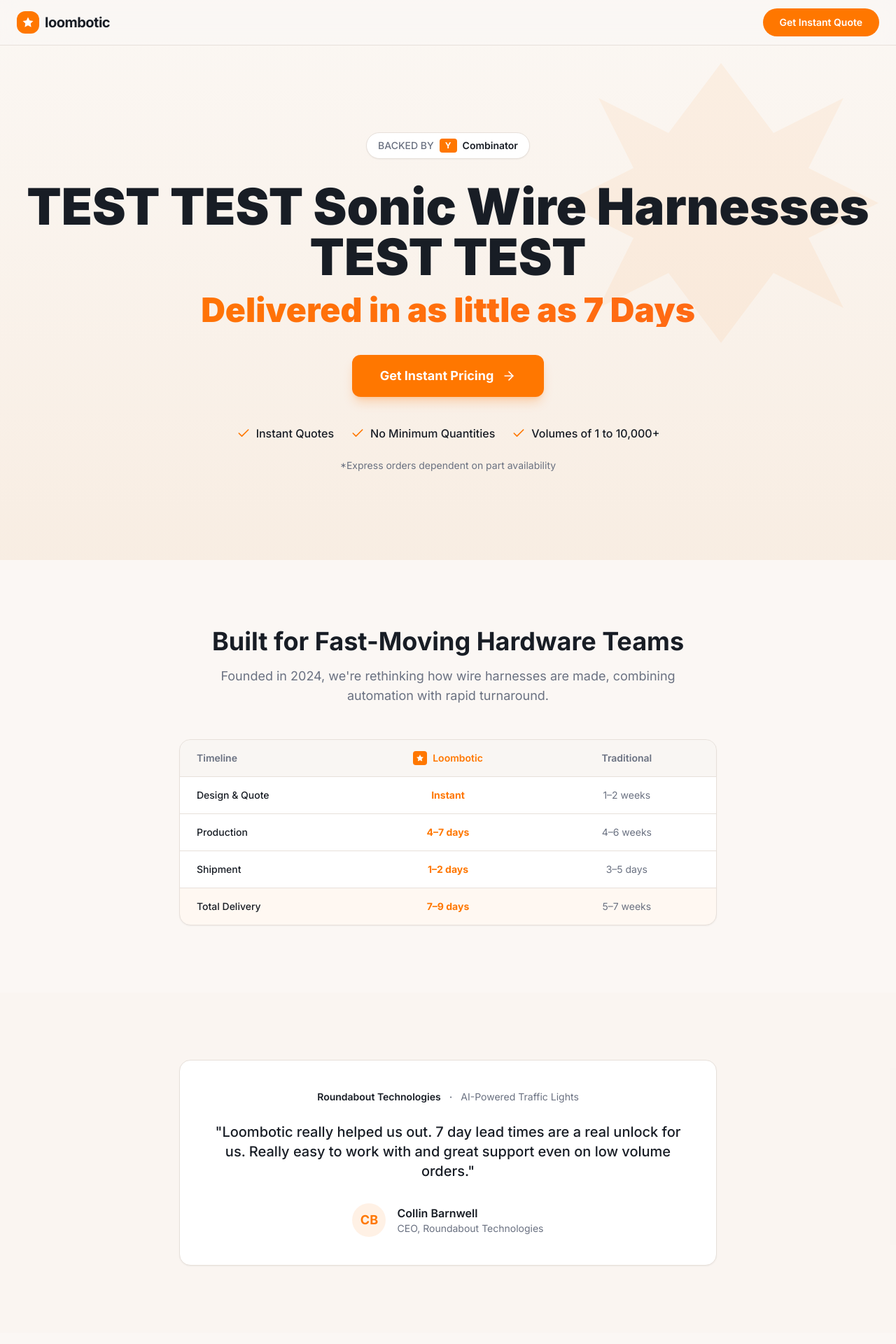
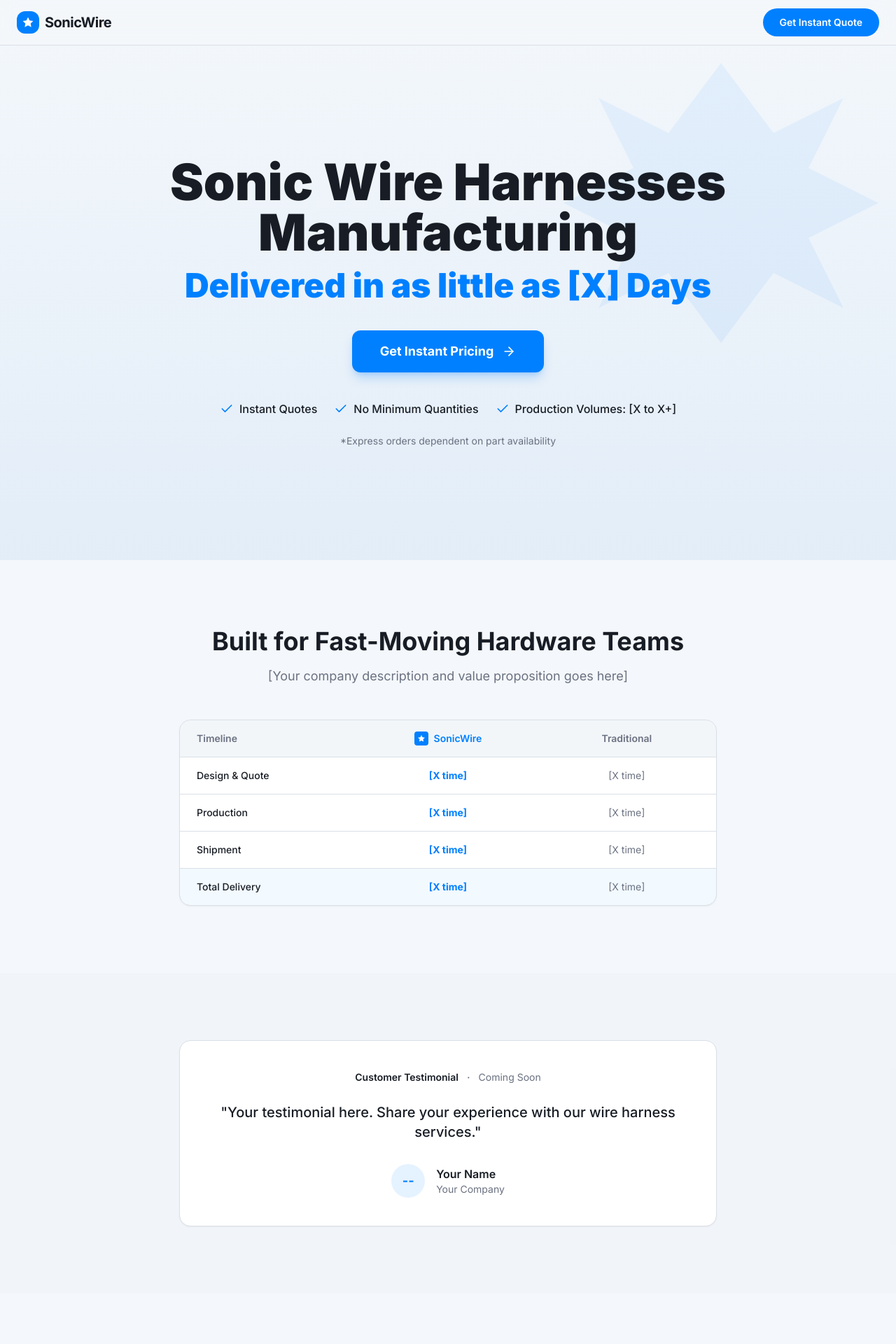
Before and after one commit to zjoseph03/sonicwire, a React (Vite) app: page / in a window 1280 px wide. Shown: the top 1920 px of the page at 70% size. Built offline with nearby package versions, Linux system fonts and the light colour scheme; the HTML template or start-up script is replaced by a standard one.

Commit message:
put placeholder details instead of real details

```diff
--- a/index.html
+++ b/index.html
@@ -2,25 +2,21 @@
 <html lang="en">
   <head>
     <meta charset="UTF-8" />
+    <link rel="icon" type="image/svg+xml" href="/favicon.svg" />
     <meta name="viewport" content="width=device-width, initial-scale=1.0" />
-    <!-- TODO: Set the document title to the name of your application -->
-    <title>Sonic Wire</title>
-    <meta name="description" content="Lovable Generated Project">
-    <meta name="author" content="Lovable" />
-
-    <!-- TODO: Update og:title to match your application name -->
-
+    <title>SonicWire - Fast Wire Harness Manufacturing</title>
+    <meta name="description" content="Get custom wire harnesses delivered in as little as 7 days. Instant quotes, no minimums, volumes from 1 to 10,000+.">
+    <meta name="author" content="SonicWire" />
 
     <meta property="og:type" content="website" />
-    <meta property="og:image" content="https://pub-bb2e103a32db4e198524a2e9ed8f35b4.r2.dev/458fabe9-6f65-4d37-9d2d-8e6870fba646/id-preview-f6409f9c--3ec2aa14-84ea-4810-97fa-1940c3651406.lovable.app-1771273072853.png">
+    <meta property="og:title" content="SonicWire - Fast Wire Harness Manufacturing">
+    <meta property="og:description" content="Get custom wire harnesses delivered in as little as 7 days. Instant quotes, no minimums, volumes from 1 to 10,000+.">
+    <meta property="og:image" content="/favicon.svg">
 
     <meta name="twitter:card" content="summary_large_image" />
-    <meta name="twitter:site" content="@Lovable" />
-    <meta name="twitter:image" content="https://pub-bb2e103a32db4e198524a2e9ed8f35b4.r2.dev/458fabe9-6f65-4d37-9d2d-8e6870fba646/id-preview-f6409f9c--3ec2aa14-84ea-4810-97fa-1940c3651406.lovable.app-1771273072853.png">
-    <meta property="og:title" content="Sonic Wire">
-  <meta name="twitter:title" content="Sonic Wire">
-  <meta property="og:description" content="Lovable Generated Project">
-  <meta name="twitter:description" content="Lovable Generated Project">
+    <meta name="twitter:title" content="SonicWire - Fast Wire Harness Manufacturing">
+    <meta name="twitter:description" content="Get custom wire harnesses delivered in as little as 7 days. Instant quotes, no minimums, volumes from 1 to 10,000+.">
+    <meta name="twitter:image" content="/favicon.svg">
 </head>
 
   <body>
--- a/src/App.tsx
+++ b/src/App.tsx
@@ -4,6 +4,7 @@ import { TooltipProvider } from "@/components/ui/tooltip";
 import { QueryClient, QueryClientProvider } from "@tanstack/react-query";
 import { BrowserRouter, Routes, Route } from "react-router-dom";
 import Index from "./pages/Index";
+import QuoteRequest from "./pages/QuoteRequest";
 import NotFound from "./pages/NotFound";
 
 const queryClient = new QueryClient();
@@ -16,6 +17,7 @@ const App = () => (
       <BrowserRouter>
         <Routes>
           <Route path="/" element={<Index />} />
+          <Route path="/quote-request" element={<QuoteRequest />} />
           {/* ADD ALL CUSTOM ROUTES ABOVE THE CATCH-ALL "*" ROUTE */}
           <Route path="*" element={<NotFound />} />
         </Routes>
--- a/src/components/ComparisonTable.tsx
+++ b/src/components/ComparisonTable.tsx
@@ -1,10 +1,10 @@
 import { motion } from "framer-motion";
 
 const timelineData = [
-  { label: "Design & Quote", loombotic: "Instant", traditional: "1–2 weeks" },
-  { label: "Production", loombotic: "4–7 days", traditional: "4–6 weeks" },
-  { label: "Shipment", loombotic: "1–2 days", traditional: "3–5 days" },
-  { label: "Total Delivery", loombotic: "7–9 days", traditional: "5–7 weeks" },
+  { label: "Design & Quote", sonicwire: "[X time]", traditional: "[X time]" },
+  { label: "Production", sonicwire: "[X time]", traditional: "[X time]" },
+  { label: "Shipment", sonicwire: "[X time]", traditional: "[X time]" },
+  { label: "Total Delivery", sonicwire: "[X time]", traditional: "[X time]" },
 ];
 
 const ComparisonTable = () => {
@@ -22,7 +22,7 @@ const ComparisonTable = () => {
             Built for Fast-Moving Hardware Teams
           </h2>
           <p className="text-muted-foreground text-lg max-w-2xl mx-auto">
-            Founded in 2024, we're rethinking how wire harnesses are made, combining automation with rapid turnaround.
+            [Your company description and value proposition goes here]
           </p>
         </motion.div>
 
@@ -43,7 +43,7 @@ const ComparisonTable = () => {
                     <path d="M12 2L15.09 8.26L22 9.27L17 14.14L18.18 21.02L12 17.77L5.82 21.02L7 14.14L2 9.27L8.91 8.26L12 2Z" fill="white"/>
                   </svg>
                 </div>
-                Loombotic
+                SonicWire
               </div>
               <div className="px-6 py-4 text-sm font-semibold text-muted-foreground text-center">Traditional</div>
             </div>
@@ -55,7 +55,7 @@ const ComparisonTable = () => {
                 className={`grid grid-cols-3 ${index !== timelineData.length - 1 ? "border-b border-border" : ""} ${index === timelineData.length - 1 ? "bg-primary/5" : ""}`}
               >
                 <div className="px-6 py-4 text-sm font-medium text-foreground">{row.label}</div>
-                <div className="px-6 py-4 text-sm font-bold text-primary text-center">{row.loombotic}</div>
+                <div className="px-6 py-4 text-sm font-bold text-primary text-center">{row.sonicwire}</div>
                 <div className="px-6 py-4 text-sm text-muted-foreground text-center">{row.traditional}</div>
               </div>
             ))}
--- a/src/components/Features.tsx
+++ b/src/components/Features.tsx
@@ -5,17 +5,17 @@ const features = [
   {
     icon: Zap,
     title: "Rapid Production",
-    description: "Automated systems deliver finished harnesses in as little as 7 days, reducing lead times by 75%.",
+    description: "[Description of your rapid production capabilities and benefits]",
   },
   {
     icon: Layers,
     title: "Volume Flexibility",
-    description: "From single-unit prototypes to runs exceeding 10,000 units with consistent quality.",
+    description: "[Description of your volume flexibility and range]",
   },
   {
     icon: ShieldCheck,
     title: "Certified Quality",
-    description: "IPC/WHMA-A-620 certified technicians ensure compliance with industry standards.",
+    description: "[Description of your quality certifications and standards]",
   },
 ];
 
--- a/src/components/Hero.tsx
+++ b/src/components/Hero.tsx
@@ -2,45 +2,34 @@ import { ArrowRight, Check } from "lucide-react";
 import { motion } from "framer-motion";
 
 const Hero = () => {
-  const benefits = ["Instant Quotes", "No Minimum Quantities", "Volumes of 1 to 10,000+"];
+  const benefits = ["Instant Quotes", "No Minimum Quantities", "Production Volumes: [X to X+]"];
 
   return (
     <section className="relative min-h-screen flex items-center justify-center hero-bg hero-grid overflow-hidden pt-16">
       {/* Large watermark logo */}
       <div className="absolute top-10 right-0 w-[500px] h-[500px] opacity-[0.06] pointer-events-none">
-        <svg viewBox="0 0 200 200" fill="hsl(28, 100%, 50%)" className="w-full h-full">
+        <svg viewBox="0 0 200 200" fill="hsl(210, 100%, 50%)" className="w-full h-full">
           <path d="M100 20 L130 60 L170 40 L150 80 L190 100 L150 120 L170 160 L130 140 L100 180 L70 140 L30 160 L50 120 L10 100 L50 80 L30 40 L70 60 Z" />
         </svg>
       </div>
 
       <div className="container mx-auto px-6 text-center relative z-10">
-        <motion.div
-          initial={{ opacity: 0, y: 20 }}
-          animate={{ opacity: 1, y: 0 }}
-          transition={{ duration: 0.5 }}
-          className="inline-flex items-center gap-2 bg-card border border-border rounded-full px-4 py-2 mb-8 shadow-sm"
-        >
-          <span className="text-sm text-muted-foreground font-medium">BACKED BY</span>
-          <span className="bg-primary text-primary-foreground text-xs font-bold px-2 py-0.5 rounded">Y</span>
-          <span className="text-sm font-semibold text-foreground">Combinator</span>
-        </motion.div>
-
         <motion.h1
           initial={{ opacity: 0, y: 30 }}
           animate={{ opacity: 1, y: 0 }}
           transition={{ duration: 0.6, delay: 0.1 }}
           className="text-5xl md:text-7xl font-black text-foreground leading-tight mb-4"
         >
-          TEST TEST Sonic Wire Harnesses TEST TEST
+          Sonic Wire Harnesses Manufacturing
         </motion.h1>
 
         <motion.p
           initial={{ opacity: 0, y: 30 }}
           animate={{ opacity: 1, y: 0 }}
           transition={{ duration: 0.6, delay: 0.2 }}
-          className="text-3xl md:text-5xl font-black text-gradient-primary leading-tight mb-10"
+          className="text-3xl md:text-5xl font-black text-primary leading-tight mb-10"
         >
-          Delivered in as little as 7 Days
+          Delivered in as little as [X] Days
         </motion.p>
 
         <motion.div
@@ -49,7 +38,7 @@ const Hero = () => {
           transition={{ duration: 0.5, delay: 0.3 }}
         >
           <a
-            href="#cta"
+            href="/quote-request"
             className="inline-flex items-center gap-3 bg-primary text-primary-foreground px-10 py-4 rounded-xl font-bold text-lg hover:opacity-90 transition-all shadow-lg shadow-primary/25"
           >
             Get Instant Pricing
--- a/src/components/Navbar.tsx
+++ b/src/components/Navbar.tsx
@@ -11,10 +11,10 @@ const Navbar = () => {
               <path d="M12 2L15.09 8.26L22 9.27L17 14.14L18.18 21.02L12 17.77L5.82 21.02L7 14.14L2 9.27L8.91 8.26L12 2Z" fill="currentColor"/>
             </svg>
           </div>
-          <span className="text-xl font-bold text-foreground tracking-tight">loombotic</span>
+          <span className="text-xl font-bold text-foreground tracking-tight">SonicWire</span>
         </div>
         <motion.a
-          href="#cta"
+          href="/quote-request"
           whileHover={{ scale: 1.03 }}
           whileTap={{ scale: 0.97 }}
           className="bg-primary text-primary-foreground px-6 py-2.5 rounded-full font-semibold text-sm flex items-center gap-2 hover:opacity-90 transition-opacity"
--- a/src/components/Testimonial.tsx
+++ b/src/components/Testimonial.tsx
@@ -13,22 +13,22 @@ const Testimonial = () => {
         >
           <div className="bg-card rounded-2xl border border-border p-10 shadow-sm text-center">
             <div className="flex items-center justify-center gap-3 mb-6">
-              <span className="text-sm font-semibold text-foreground">Roundabout Technologies</span>
+              <span className="text-sm font-semibold text-foreground">Customer Testimonial</span>
               <span className="text-muted-foreground">·</span>
-              <span className="text-sm text-muted-foreground">AI-Powered Traffic Lights</span>
+              <span className="text-sm text-muted-foreground">Coming Soon</span>
             </div>
 
             <blockquote className="text-lg md:text-xl text-foreground leading-relaxed mb-8 font-medium">
-              "Loombotic really helped us out. 7 day lead times are a real unlock for us. Really easy to work with and great support even on low volume orders."
+              "Your testimonial here. Share your experience with our wire harness services."
             </blockquote>
 
             <div className="flex items-center justify-center gap-4">
               <div className="w-12 h-12 rounded-full bg-primary/10 flex items-center justify-center text-primary font-bold text-lg">
-                CB
+                --
               </div>
               <div className="text-left">
-                <p className="font-semibold text-foreground">Collin Barnwell</p>
-                <p className="text-sm text-muted-foreground">CEO, Roundabout Technologies</p>
+                <p className="font-semibold text-foreground">Your Name</p>
+                <p className="text-sm text-muted-foreground">Your Company</p>
               </div>
             </div>
           </div>
--- a/src/index.css
+++ b/src/index.css
@@ -6,7 +6,7 @@
 
 @layer base {
   :root {
-    --background: 30 50% 97%;
+    --background: 210 50% 97%;
     --foreground: 220 20% 12%;
 
     --card: 0 0% 100%;
@@ -15,29 +15,29 @@
     --popover: 0 0% 100%;
     --popover-foreground: 220 20% 12%;
 
-    --primary: 28 100% 50%;
+    --primary: 210 100% 50%;
     --primary-foreground: 0 0% 100%;
 
-    --secondary: 30 30% 93%;
+    --secondary: 210 30% 93%;
     --secondary-foreground: 220 20% 12%;
 
-    --muted: 30 20% 94%;
+    --muted: 210 20% 94%;
     --muted-foreground: 220 10% 46%;
 
-    --accent: 28 100% 50%;
+    --accent: 210 100% 50%;
     --accent-foreground: 0 0% 100%;
 
     --destructive: 0 84% 60%;
     --destructive-foreground: 0 0% 100%;
 
-    --border: 30 20% 88%;
-    --input: 30 20% 88%;
-    --ring: 28 100% 50%;
+    --border: 210 20% 88%;
+    --input: 210 20% 88%;
+    --ring: 210 100% 50%;
 
     --radius: 0.75rem;
 
-    --hero-gradient: linear-gradient(180deg, hsl(30 50% 97%) 0%, hsl(30 60% 93%) 100%);
-    --grid-color: hsl(28 40% 85%);
+    --hero-gradient: linear-gradient(180deg, hsl(210 50% 97%) 0%, hsl(210 60% 93%) 100%);
+    --grid-color: hsl(210 40% 85%);
 
     --sidebar-background: 0 0% 98%;
     --sidebar-foreground: 240 5.3% 26.1%;
@@ -51,24 +51,24 @@
 
   .dark {
     --background: 220 20% 8%;
-    --foreground: 30 20% 95%;
+    --foreground: 210 20% 95%;
     --card: 220 20% 10%;
-    --card-foreground: 30 20% 95%;
+    --card-foreground: 210 20% 95%;
     --popover: 220 20% 10%;
-    --popover-foreground: 30 20% 95%;
-    --primary: 28 100% 50%;
+    --popover-foreground: 210 20% 95%;
+    --primary: 210 100% 50%;
     --primary-foreground: 0 0% 100%;
     --secondary: 220 15% 15%;
-    --secondary-foreground: 30 20% 95%;
+    --secondary-foreground: 210 20% 95%;
     --muted: 220 15% 15%;
     --muted-foreground: 220 10% 60%;
-    --accent: 28 100% 50%;
+    --accent: 210 100% 50%;
     --accent-foreground: 0 0% 100%;
     --destructive: 0 62.8% 30.6%;
     --destructive-foreground: 0 0% 100%;
     --border: 220 15% 18%;
     --input: 220 15% 18%;
-    --ring: 28 100% 50%;
+    --ring: 210 100% 50%;
     --sidebar-background: 240 5.9% 10%;
     --sidebar-foreground: 240 4.8% 95.9%;
     --sidebar-primary: 224.3 76.3% 48%;
```
Also changed, not shown: src/components/CTASection.tsx (+4 -4 lines), src/pages/QuoteRequest.tsx (added, +171 -0 lines), public/favicon.svg (added).
